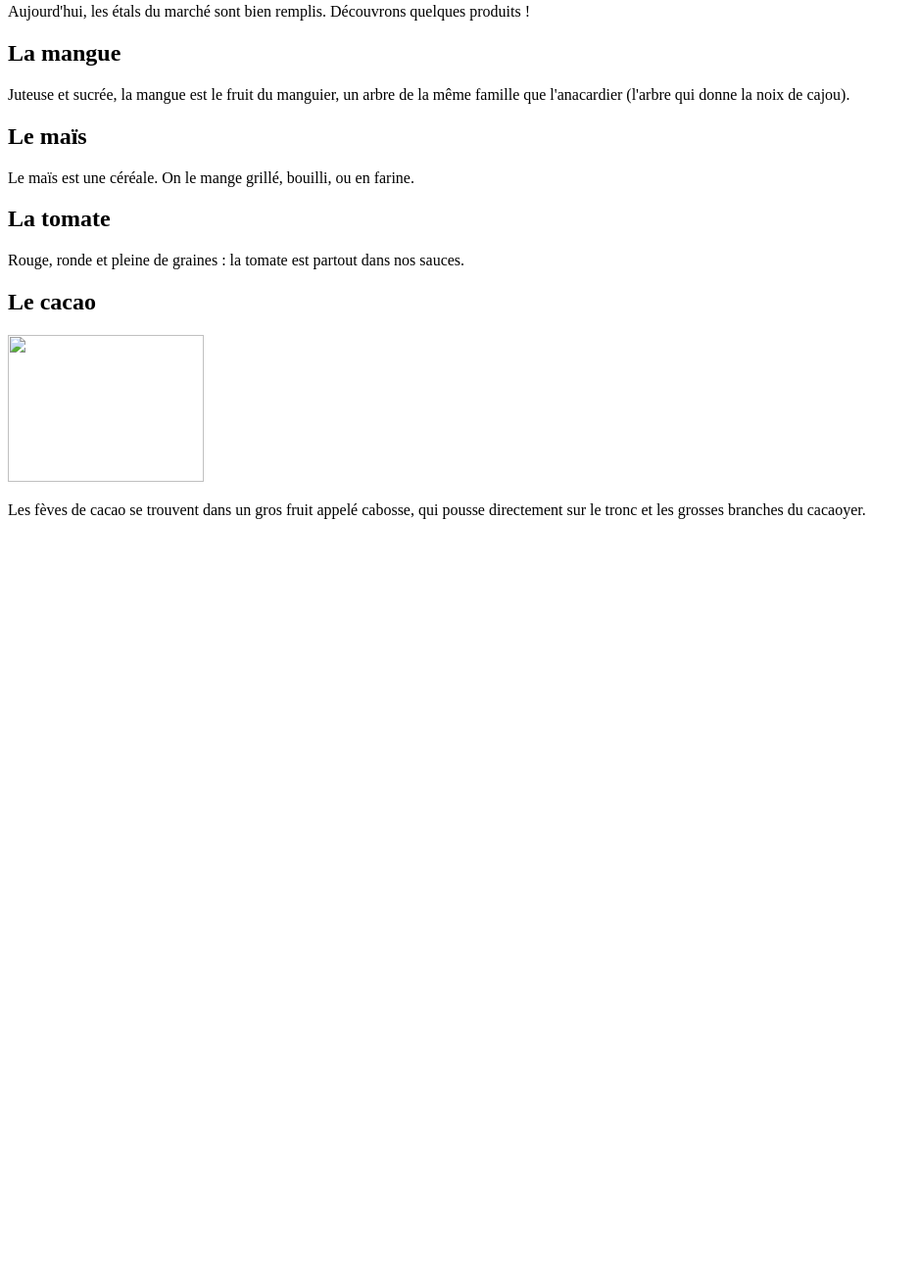
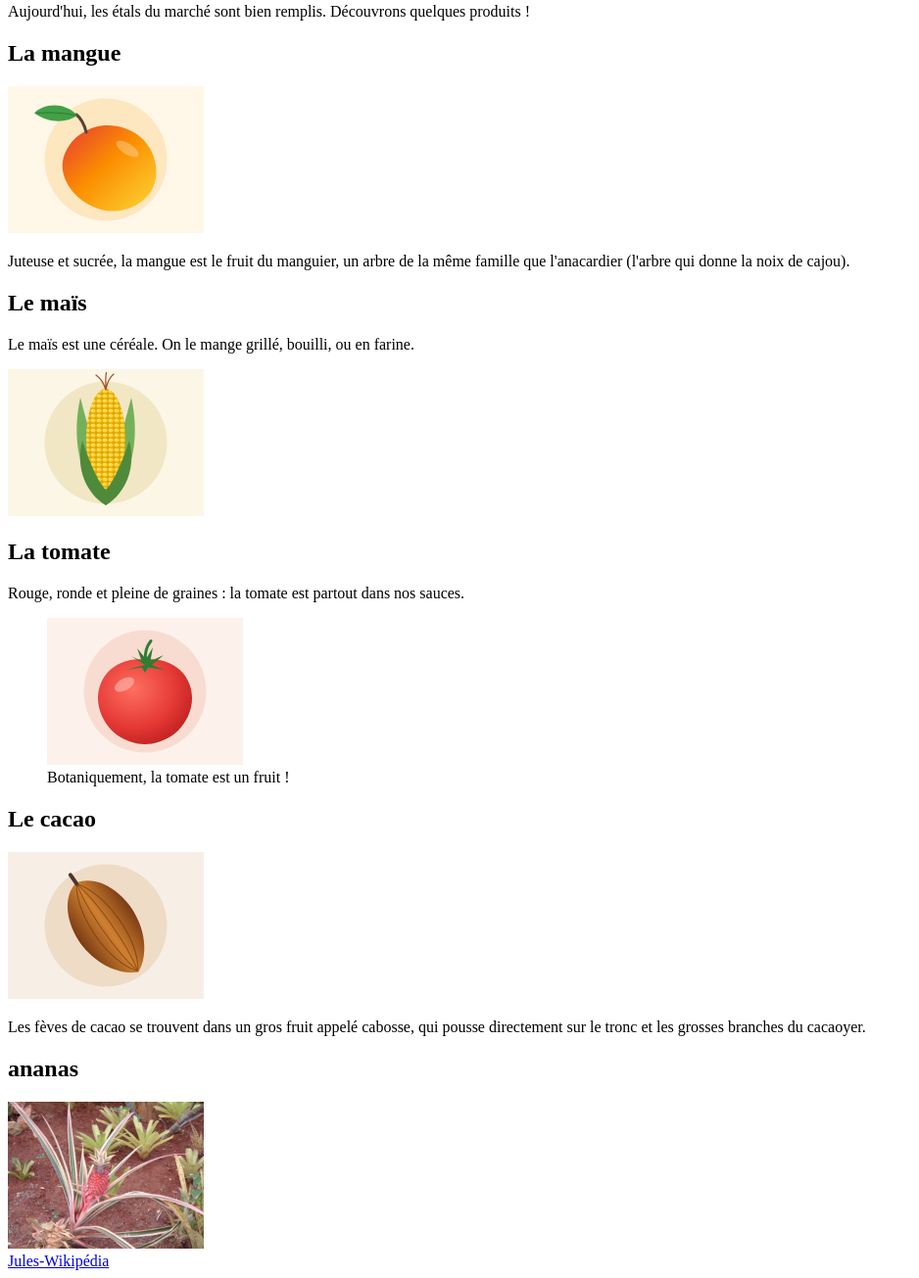
Before and after one commit to julesangaman3-maker/Exercices-htlm, a plain HTML site: page 05-images/index.html in a window 1280 px wide. Shown: the part 77-1382 px from the top of the page at 98% size, without its empty margins (0-938 px from the left). Before the commit the page ends 800 px from the top, so only its background shows below. Drawn offline with Linux system fonts and the light colour scheme.

Commit message:
Fin de la première page

```diff
--- a/05-images/index.html
+++ b/05-images/index.html
@@ -13,6 +13,12 @@
   <!-- TODO 1 : affichez l'image images/mangue.svg avec un texte alternatif (alt),
        une largeur de 200 et une hauteur de 150 -->
   <!-- TODO 5 : faites ensuite de cette image un lien vers https://fr.wikipedia.org/wiki/Mangue -->
+   <a href="https://fr.wikipedia.org/wiki/Mangue">
+  <img src="images/mangue.svg"
+   alt="Une mange"
+  width="200"
+  height="150">
+   </a>
   <p>
     Juteuse et sucrée, la mangue est le fruit du manguier, un arbre de la même famille
     que l'anacardier (l'arbre qui donne la noix de cajou).
@@ -21,19 +27,41 @@
   <h2>Le maïs</h2>
   <!-- TODO 2 : affichez l'image du maïs, rangée dans le sous-dossier images/cereales -->
   <p>Le maïs est une céréale. On le mange grillé, bouilli, ou en farine.</p>
+  <img src="images/cereales/mais.svg" alt=""
+  width="200"
+  height="150">
 
   <h2>La tomate</h2>
   <!-- TODO 3 : affichez images/tomate.svg dans une balise <figure>,
        avec la légende "Botaniquement, la tomate est un fruit !" -->
   <p>Rouge, ronde et pleine de graines : la tomate est partout dans nos sauces.</p>
+  <figure><img src="images/tomate.svg" alt="Une tomate"
+    width="200"
+    height="150">
+    <figcaption>Botaniquement, la tomate est un fruit !</figcaption>
+  </figure>
 
   <h2>Le cacao</h2>
   <!-- TODO 4 : cette image ne s'affiche pas. Le chemin contient 2 erreurs : trouvez-les !
        Écrivez ensuite un vrai texte alternatif. -->
-  <img src="image/cacao.png" alt="" width="200" height="150">
+  <img src="images/cacao.svg" alt="Le cacao"
+  width="200"
+  height="150">
   <p>
     Les fèves de cacao se trouvent dans un gros fruit appelé cabosse, qui pousse
     directement sur le tronc et les grosses branches du cacaoyer.
   </p>
+
+  <h2>ananas</h2>
+  <!--l'image de l'annas via Wikipedia-->
+<a href="https://fr.wikipedia.org/wiki/Ananas_(genre)">
+  <img src="images/Ananasornamental1.jpg"
+   alt="Un ananas"
+   width="200"
+   height="150"
+   >
+   <figcaption>Jules-Wikipédia</figcaption>
+</a>
+
 </body>
 </html>
```
Also changed, not shown: 05-images/images/Ananasornamental1.jpg (added).
